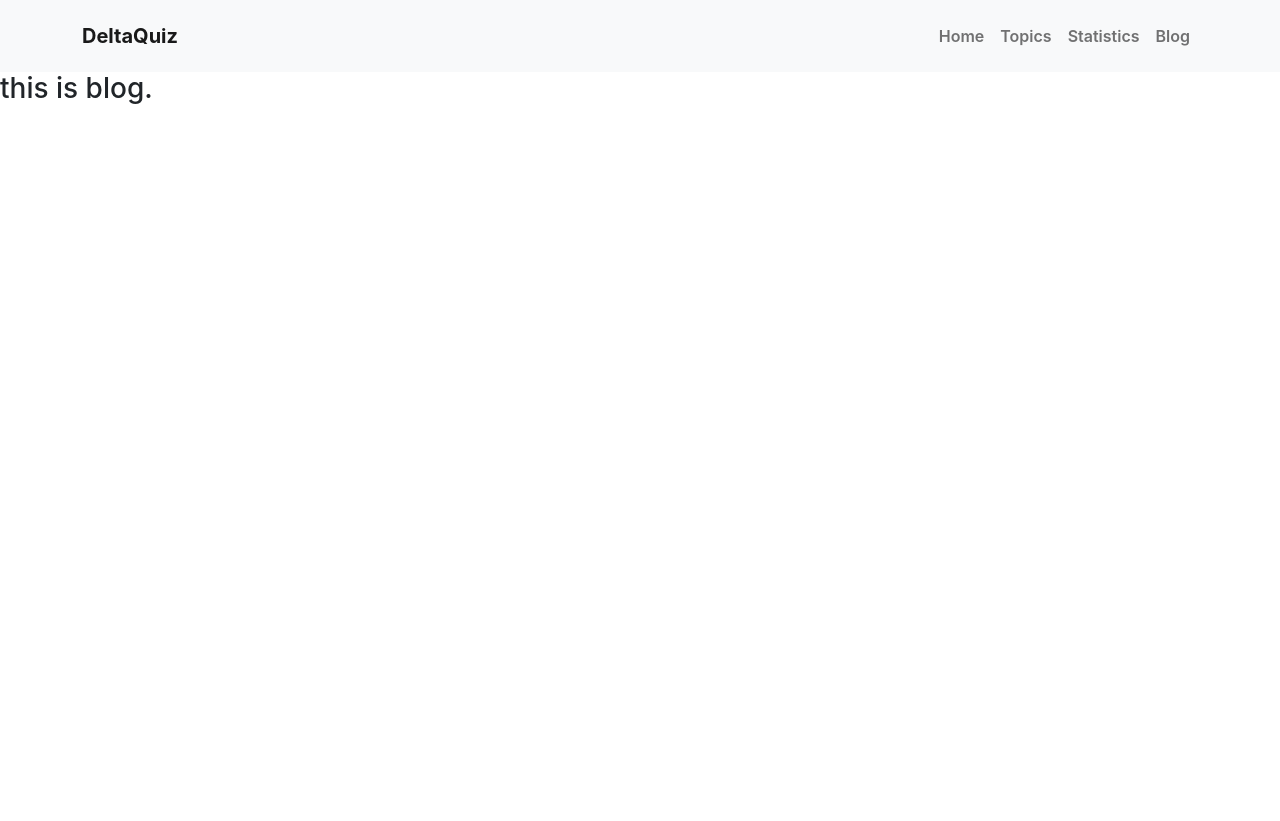
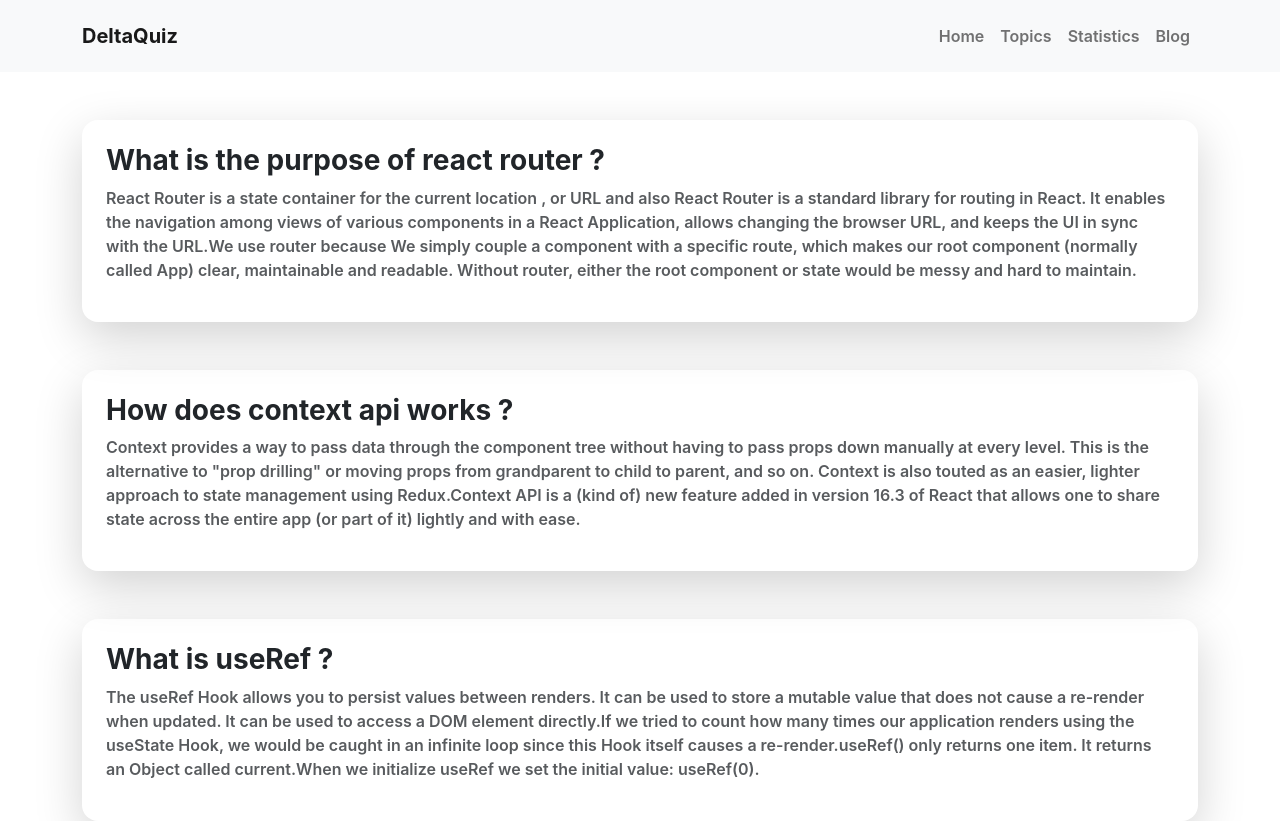
Before and after one commit to NahidulNoman/delta-quiz, a React (Create React App) app: page /blog in a window 1280 px wide. Before the commit the page ends 800 px from the top, so only its background shows below. Built offline with nearby package versions, Linux system fonts and the light colour scheme.

Commit message:
blog-added

```diff
--- a/package.json
+++ b/package.json
@@ -3,6 +3,10 @@
   "version": "0.1.0",
   "private": true,
   "dependencies": {
+    "@fortawesome/fontawesome-svg-core": "^6.2.0",
+    "@fortawesome/free-solid-svg-icons": "^6.2.0",
+    "@fortawesome/react-fontawesome": "^0.2.0",
+    "@heroicons/react": "^2.0.12",
     "@testing-library/jest-dom": "^5.16.5",
     "@testing-library/react": "^13.4.0",
     "@testing-library/user-event": "^13.5.0",
--- a/src/Components/Blog/Blog.jsx
+++ b/src/Components/Blog/Blog.jsx
@@ -2,8 +2,25 @@ import React from 'react';
 
 const Blog = () => {
     return (
-        <div>
-            <h3>this is blog.</h3>
+        <div className='container mt-5'>
+            <div className='shadow-lg p-4 rounded-4'>
+                <h3 className='fw-bold'>What is the purpose of react router ?</h3>
+                <p className='fw-semibold opacity-75'>
+                React Router is a state container for the current location , or URL and also React Router is a standard library for routing in React. It enables the navigation among views of various components in a React Application, allows changing the browser URL, and keeps the UI in sync with the URL.We use router because We simply couple a component with a specific route, which makes our root component (normally called App) clear, maintainable and readable. Without router, either the root component or state would be messy and hard to maintain.
+                </p>
+            </div>
+            <div className='mt-5 shadow-lg p-4 rounded-4'>
+                <h3 className='fw-bold'>How does context api works ?</h3>
+                <p className='fw-semibold opacity-75'>
+                Context provides a way to pass data through the component tree without having to pass props down manually at every level. This is the alternative to "prop drilling" or moving props from grandparent to child to parent, and so on. Context is also touted as an easier, lighter approach to state management using Redux.Context API is a (kind of) new feature added in version 16.3 of React that allows one to share state across the entire app (or part of it) lightly and with ease.
+                </p>
+            </div>
+            <div className='mt-5 shadow-lg p-4 rounded-4'>
+                <h3 className='fw-bold'>What is useRef ?</h3>
+                <p className='fw-semibold opacity-75'>
+                The useRef Hook allows you to persist values between renders. It can be used to store a mutable value that does not cause a re-render when updated. It can be used to access a DOM element directly.If we tried to count how many times our application renders using the useState Hook, we would be caught in an infinite loop since this Hook itself causes a re-render.useRef() only returns one item. It returns an Object called current.When we initialize useRef we set the initial value: useRef(0).
+                </p>
+            </div>
         </div>
     );
 };
--- a/src/Components/Quizzes/Quizzes.jsx
+++ b/src/Components/Quizzes/Quizzes.jsx
@@ -1,4 +1,7 @@
 import React from 'react';
+import { FontAwesomeIcon } from '@fortawesome/react-fontawesome'
+import { faEye } from '@fortawesome/free-solid-svg-icons'
+
 
 const Quizzes = ({perQus}) => {
     console.log(perQus)
@@ -8,6 +11,7 @@ const Quizzes = ({perQus}) => {
             <div className='shadow-lg m-5 p-3 rounded-3'>
                 <p className='text-center fw-semibold '>
                    {question}
+                   <FontAwesomeIcon icon={faEye}></FontAwesomeIcon>
                 </p>
                 <div>
                     {
```
Also changed, not shown: 1 other file (tests, documents, lock files or other folders).
